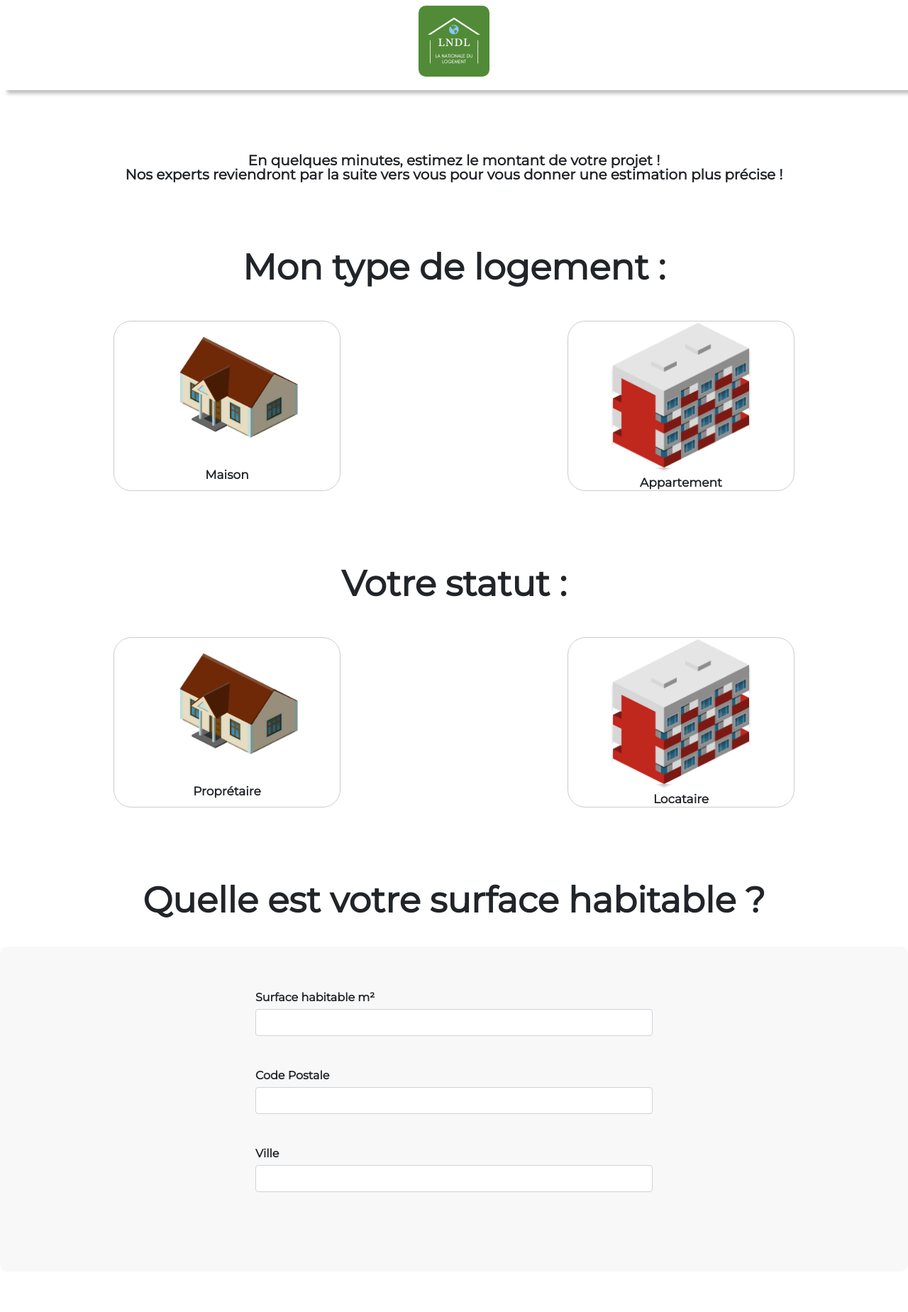
After one commit to Visalinthan/site-lndl_v2, a PHP site: page /simulation.php in a window 1280 px wide. The commit adds this page. Shown: the top 1849 px of the page at 71% size. Run offline with PHP 8.4, Linux system fonts and the light colour scheme.

Commit message:
form step init

```diff
--- a/css/style.css
+++ b/css/style.css
@@ -68,6 +68,12 @@ li {
 a {
     text-decoration: none;
 }
+
+
+/*
+.row {
+    --bs-gutter-x: 0rem
+}*/
 
 
 /*-- MENU DESKTOP -- MENU DESKTOP -- -- MENU DESKTOP -- -- MENU DESKTOP -- -- MENU DESKTOP -- -- MENU DESKTOP -- -- MENU DESKTOP ---- MENU DESKTOP --*/
@@ -142,14 +148,19 @@ a {
     height: 40px;
     padding: 10px 20px;
     background-color: var(--green);
-    color: #fff;
+    color: #fff !important;
     font-size: 1em;
     border: none;
     border-radius: 5px;
+    display: flex;
+    align-items: center;
+    text-align: center;
 }
 
 .btn-simuler:hover {
-    animation: anim_btn 1s infinite alternate
+    animation: anim_btn 1s infinite alternate;
+    text-decoration: none;
+    color: #fff !important;
 }
 
 @keyframes anim_btn {
@@ -349,13 +360,13 @@ a {
     padding: 5vh 0;
 }
 
-.bloc:first-child {
+#home .bloc:first-child {
     background-color: var(--bg-grey);
     border-bottom-left-radius: 50% 10%;
     border-bottom-right-radius: 50% 10%;
 }
 
-.bloc:last-child {
+#home .bloc:last-child {
     background-color: var(--bg-grey);
     border-top-left-radius: 50% 10%;
     border-top-right-radius: 50% 10%;
@@ -462,6 +473,66 @@ a {
 }
 
 
+/* Form-Step -- Form-Step -- Form-Step -- Form-Step -- Form-Step -- Form-Step -- Form-Step */
+
+.form-step {
+    display: flex;
+    align-items: center;
+    justify-content: space-around;
+}
+
+.form-step h1 {
+    padding: 5vh 0;
+}
+
+.form-step .case {
+    border: 1px solid #ccc;
+    border-radius: 25px;
+    display: flex;
+    flex-direction: column;
+    justify-content: space-around;
+    align-items: center;
+    min-height: 30vh;
+    max-width: 40vh;
+    margin: 10px;
+    cursor: pointer;
+}
+
+.form-step .case img {
+    min-width: 100px;
+    max-width: 200px;
+    width: 100%;
+}
+
+.form-step input[type="checkbox"],
+.form-step input[type="radio"] {
+    display: none;
+}
+
+.form-step :checked+label {
+    background-color: #D0EDE8;
+    transition: all .3s ease-in-out;
+    transform: scale(1.025);
+    border-width: 2px;
+}
+
+.form-step .form-input {
+    background-color: #F8F8F8;
+    border-radius: 10px;
+    padding: 5vw 10vh;
+    margin: 0 auto;
+    display: flex;
+    flex-direction: column;
+    align-items: center;
+    justify-content: space-around;
+    text-align: left;
+}
+
+.form-step .form-input label {
+    font-weight: bold;
+}
+
+
 /*Footer  -- Footer  -- Footer  -- Footer  -- Footer  -- Footer  -- Footer  -- Footer*/
 
 footer {
--- a/home.php
+++ b/home.php
@@ -16,7 +16,7 @@
     <?php include("module/overlay.php"); ?>
     <main id="home" class="container">
         <div class="bloc" data-aos="fade-down" data-aos-duration="500">
-            <div class="row bloc_1" >
+            <div class="row bloc_1">
                 <div class="col text" data-aos="fade-right" data-aos-duration="1200">
                     <h1>Réalisez des économies, gagnez en confort et agissez pour la planète.</h1>
                     <p>Lorem ipsum dolor sit amet consectetur, adipisicing elit. Inventore repellat quibusdam fugit
@@ -24,7 +24,7 @@
                         perferendis ullam fugiat neque tenetur earum autem, libero veniam animi voluptatum totam nisi
                         culpa
                         ea voluptatem quod!</p>
-                    <button class="btn-simuler">Testez votre éligibilité </button>
+                    <a href="simulation.php" class="btn-simuler">Testez votre éligibilité</a>
                 </div>
                 <div class="col image" data-aos="fade-left" data-aos-duration="1500">
                     <img src="img/home/famille.png" alt="Lndl vous aide à économiser " />
--- a/module/nav.php
+++ b/module/nav.php
@@ -1,6 +1,6 @@
 <nav class="navbar" data-aos="fade-down" data-aos-duration="1500">
     <div class="nav-logo">
-        <a href="#">
+        <a href="home.php">
             <img class="logo-lndl" alt="logo LNDL" src="../img/logo.png" />
         </a>
         <div class=" form-check form-switch">
@@ -23,7 +23,7 @@
         </li>
     </ul>
     <div id="nav-btn">
-        <button class="btn-simuler">Faire une estimation</button>
+        <a href="simulation.php" class="btn-simuler">Faire une estimation</a>
     </div>
 
 </nav>
--- /dev/null
+++ b/simulation.php
@@ -0,0 +1,138 @@
+<!doctype html>
+<html lang="fr">
+
+<head>
+    <meta charset="utf-8">
+    <title>La Nationnale Du Logement</title>
+    <meta name="description"
+        content="Découvrez l'ensemble des travaux de rénovation énergétique à réaliser et réduisez le coût de vos factures énergie ">
+    <meta name="viewport" content="width=device-width, initial-scale=1">
+    <?php include("module/links.php"); ?>
+</head>
+
+<body>
+
+    <nav class="navbar">
+        <div class="nav-logo">
+            <a href="home.php">
+                <img class="logo-lndl" alt="logo LNDL" src="img/logo.png" />
+            </a>
+        </div>
+    </nav>
+    <main id="simulation" class="container">
+        <div class="bloc">
+            <div class="row bloc_3">
+                <div class="col-md-12">
+                    <h5>En quelques minutes, estimez le montant de votre projet !</h5>
+                    <h5>Nos experts reviendront par la suite vers vous pour vous donner une estimation plus précise !
+                    </h5>
+                </div>
+
+            </div>
+            <form action="#" class="form">
+
+                <div class="row form-step">
+                    <h1 class="col-md-12">Mon type de logement :</h1>
+                    <input type="radio" id="maison" name="logement" value="maison" required />
+                    <label for="maison" class="case col-md-6">
+                        <img alt="maison" src="img/simuler/House.png">
+                        <h6>Maison</h6>
+                    </label>
+                    <input type="radio" id="appartement" name="logement" value="appartement" required />
+                    <label for="appartement" class="case col-md-6">
+                        <img alt="appartement" src="img/simuler/Building.png">
+                        <h6>Appartement</h6>
+                    </label>
+                </div>
+
+                <div class="row form-step">
+                    <h1 class="col-md-12">Votre statut :</h1>
+                    <input type="radio" id="proprietaire" name="statut" value="proprietaire" required />
+                    <label class="case col-md-6" for="proprietaire">
+                        <img alt="propriétaire" src="img/simuler/House.png">
+                        <h6>Proprétaire</h6>
+                    </label>
+                    <input type="radio" id="locataire" name="statut" value="locataire" required />
+                    <label class="case col-md-6" for="locataire">
+                        <img alt="Locataire" src="img/simuler/Building.png">
+                        <h6>Locataire</h6>
+                    </label>
+                </div>
+
+                <div class="row form-step">
+                    <h1 class="col-md-12">Quelle est votre surface habitable ?</h1>
+                    <div class="form-input">
+                        <div class="col-md-6 mb-5">
+                            <label for="surface" class="form-label">Surface habitable m²</label>
+                            <input type="text" class="form-control" id="surface">
+                        </div>
+                        <div class="col-md-6 mb-5">
+                            <label for="codepostale" class="form-label">Code Postale</label>
+                            <input type="number" class="form-control" id="codepostale">
+                        </div>
+                        <div class="col-md-6 mb-5">
+                            <label for="ville" class="form-label">Ville</label>
+                            <input type="text" class="form-control" id="ville">
+                        </div>
+                    </div>
+                </div>
+
+
+                <div class="row form-step">
+                    <h1 class="col-md-12">Quelle est la  date de construction de votre logement ?</h1>
+                    <input type="radio" id="inf2" name="construction" value="inf2" required />
+                    <label class="case col-md-4" for="inf2">
+                        <h4>Moins de 2 ans</h4>
+                    </label>
+                    <input type="radio" id="inf15" name="construction" value="inf15" required />
+                    <label class="case col-md-4" for="inf15">
+                        <h4>Entre 2 et 15 ans</h4>
+                    </label>
+                    <input type="radio" id="sup15" name="construction" value="sup15" required />
+                    <label class="case col-md-4" for="sup15">
+                        <h4>Plus de 15 ans</h4>
+                    </label>
+                </div>
+
+                <div class="row form-step">
+                    <h1 class="col-md-12">Quelle est l'énergie de chauffage actuelle de votre logement ?</h1>
+                    <input type="radio" id="electricite" name="chauffage" value="electricite" required />
+                    <label class="case col-md-4" for="electricite">
+                        <img alt="électricité" src="img/simuler/light-bulb.png">
+                        <h6>électricite</h6>
+                    </label>
+                    <input type="radio" id="chauffegaz" name="chauffage" value="chauffegaz" required />
+                    <label class="case col-md-4" for="chauffegaz">
+                        <img alt="chauffage gaz" src="img/simuler/fire.png">
+                        <h6>chauffage au gaz</h6>
+                    </label>
+                    <input type="radio" id="chauffefioul" name="chauffage" value="chauffefioul" required />
+                    <label class="case col-md-4" for="chauffefioul">
+                        <img alt="chauffage fioul" src="img/simuler/oil-drum.png">
+                        <h6>chauffage au fioul</h6>
+                    </label>
+                    <input type="radio" id="chauffebois" name="chauffage" value="chauffebois" required />
+                    <label class="case col-md-4" for="chauffebois">
+                        <img alt="chauffage bois" src="img/simuler/noto_wood.png">
+                        <h6>chauffage au bois</h6>
+                    </label>
+                    <input type="radio" id="chauffecharbon" name="chauffage" value="chauffecharbon" required />
+                    <label class="case col-md-4" for="chauffecharbon">
+                        <img alt="chauffage charbon" src="img/simuler/combustible.png">
+                        <h6>chauffage au charbon</h6>
+                    </label>
+                    <input type="radio" id="autrechauffe" name="chauffage" value="autrechauffe" required />
+                    <label class="case col-md-4" for="autrechauffe">
+                        <h6>Autre</h6>
+                    </label>
+                </div>
+
+            </form>
+
+        </div>
+
+    </main>
+    <?php include("module/footer.php"); ?>
+</body>
+
+</html>
```
Also changed, not shown: img/simuler/Building.png (added), img/simuler/House.png (added), img/simuler/combustible.png (added), img/simuler/fire.png (added), img/simuler/light-bulb.png (added), img/simuler/noto_wood.png (added), img/simuler/oil-drum.png (added).
